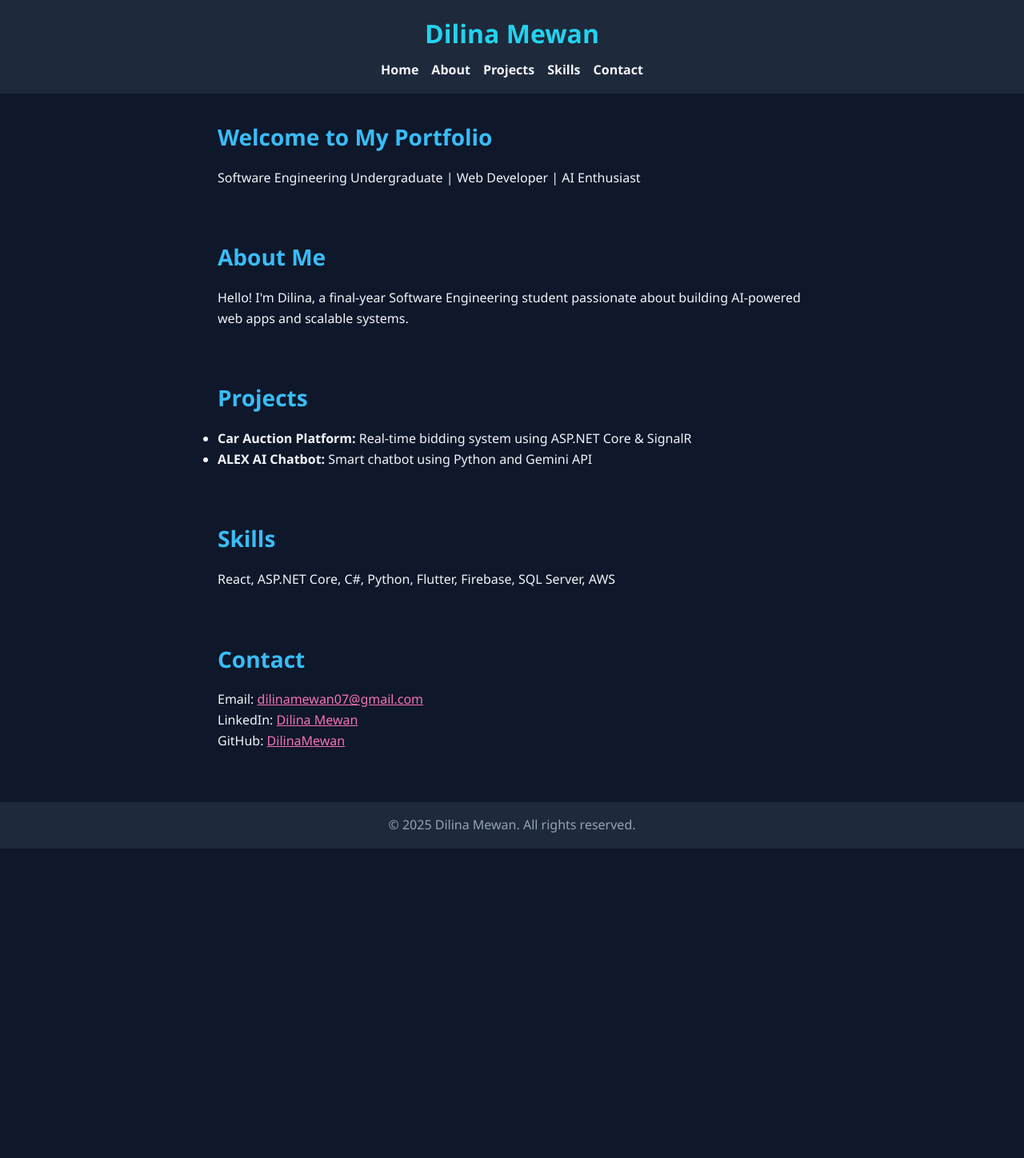
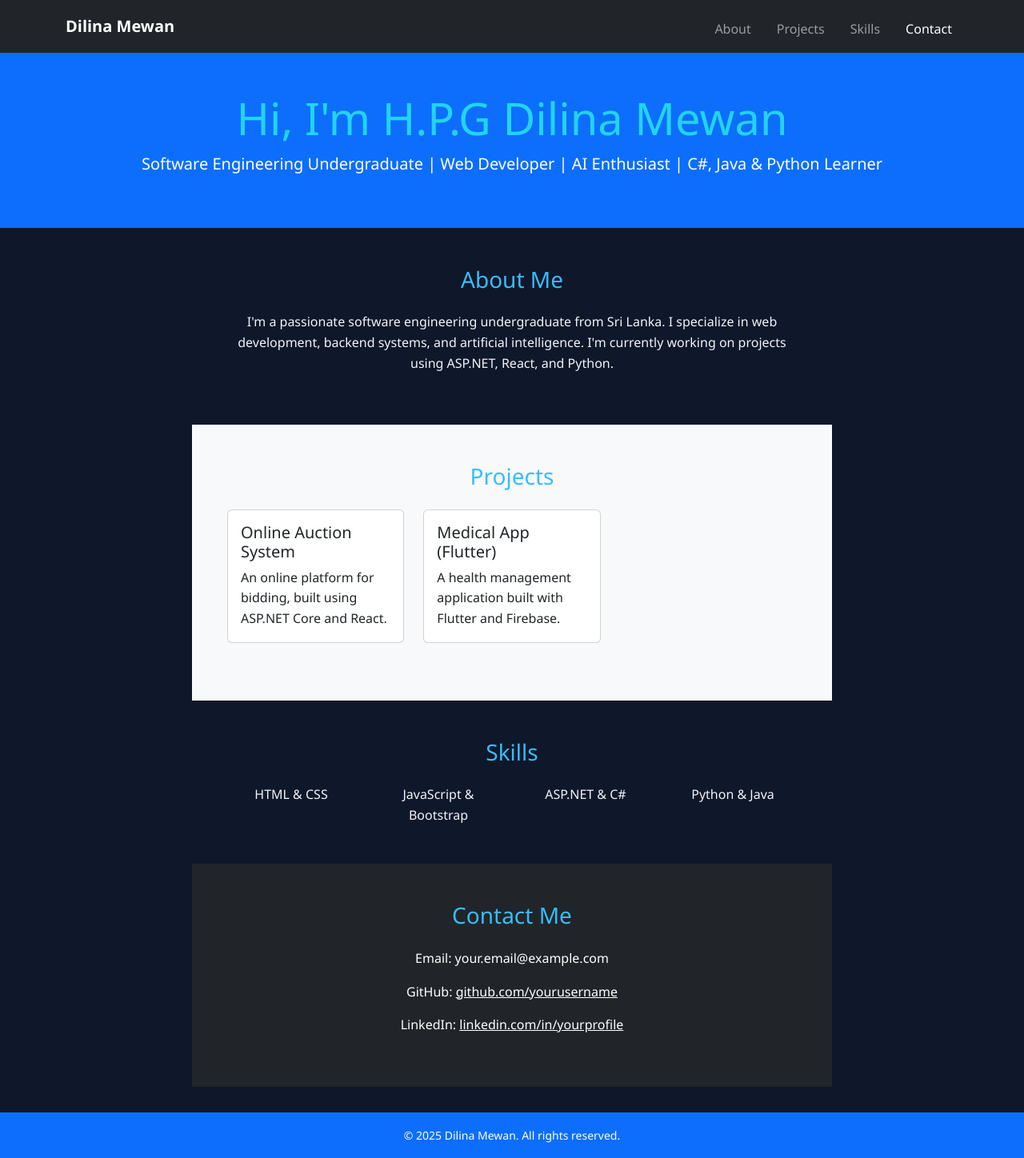
Before and after one commit to dilinamewan/dilinamewan, a plain HTML site: page index.html in a window 1280 px wide. Shown: the whole page at 80% size. Before the commit the page ends 1061 px from the top, so only its background shows below. Drawn offline with nearby package versions, Linux system fonts and the light colour scheme; files that its build step writes are made by us from their sources.

Commit message:
Update index.html

```diff
--- a/index.html
+++ b/index.html
@@ -2,58 +2,103 @@
 <html lang="en">
 <head>
   <meta charset="UTF-8" />
-  <meta name="viewport" content="width=device-width, initial-scale=1.0" />
-  <title>Dilina Mewan | Portfolio</title>
-  <link rel="stylesheet" href="style.css" />
+  <meta name="viewport" content="width=device-width, initial-scale=1.0"/>
+  <title>H.P.G Dilina Mewan | Portfolio</title>
+  <link href="https://cdn.jsdelivr.net/npm/bootstrap@5.3.3/dist/css/bootstrap.min.css" rel="stylesheet"/>
+  <link rel="stylesheet" href="css/style.css" />
 </head>
-<body>
-  <header>
-    <h1>Dilina Mewan</h1>
-    <nav>
-      <ul>
-        <li><a href="#home">Home</a></li>
-        <li><a href="#about">About</a></li>
-        <li><a href="#projects">Projects</a></li>
-        <li><a href="#skills">Skills</a></li>
-        <li><a href="#contact">Contact</a></li>
-      </ul>
-    </nav>
+<body data-bs-spy="scroll" data-bs-target="#navbar" data-bs-offset="70">
+
+  <!-- Navbar -->
+  <nav id="navbar" class="navbar navbar-expand-lg navbar-dark bg-dark sticky-top">
+    <div class="container">
+      <a class="navbar-brand" href="#">Dilina Mewan</a>
+      <button class="navbar-toggler" type="button" data-bs-toggle="collapse" data-bs-target="#navContent">
+        <span class="navbar-toggler-icon"></span>
+      </button>
+      <div class="collapse navbar-collapse" id="navContent">
+        <ul class="navbar-nav ms-auto">
+          <li class="nav-item"><a class="nav-link" href="#about">About</a></li>
+          <li class="nav-item"><a class="nav-link" href="#projects">Projects</a></li>
+          <li class="nav-item"><a class="nav-link" href="#skills">Skills</a></li>
+          <li class="nav-item"><a class="nav-link" href="#contact">Contact</a></li>
+        </ul>
+      </div>
+    </div>
+  </nav>
+
+  <!-- Hero Section -->
+  <header class="bg-primary text-white text-center py-5">
+    <div class="container">
+      <h1 class="display-4">Hi, I'm H.P.G Dilina Mewan</h1>
+      <p class="lead">Software Engineering Undergraduate | Web Developer | AI Enthusiast | C#, Java & Python Learner</p>
+    </div>
   </header>
 
-  <section id="home">
-    <h2>Welcome to My Portfolio</h2>
-    <p>Software Engineering Undergraduate | Web Developer | AI Enthusiast</p>
+  <!-- About Section -->
+  <section id="about" class="py-5">
+    <div class="container">
+      <h2 class="text-center mb-4">About Me</h2>
+      <p class="text-center">I'm a passionate software engineering undergraduate from Sri Lanka. I specialize in web development, backend systems, and artificial intelligence. I'm currently working on projects using ASP.NET, React, and Python.</p>
+    </div>
   </section>
 
-  <section id="about">
-    <h2>About Me</h2>
-    <p>Hello! I'm Dilina, a final-year Software Engineering student passionate about building AI-powered web apps and scalable systems.</p>
+  <!-- Projects -->
+  <section id="projects" class="bg-light py-5">
+    <div class="container">
+      <h2 class="text-center mb-4">Projects</h2>
+      <div class="row">
+        <div class="col-md-4">
+          <div class="card mb-4">
+            <div class="card-body">
+              <h5 class="card-title">Online Auction System</h5>
+              <p class="card-text">An online platform for bidding, built using ASP.NET Core and React.</p>
+            </div>
+          </div>
+        </div>
+        <div class="col-md-4">
+          <div class="card mb-4">
+            <div class="card-body">
+              <h5 class="card-title">Medical App (Flutter)</h5>
+              <p class="card-text">A health management application built with Flutter and Firebase.</p>
+            </div>
+          </div>
+        </div>
+        <!-- Add more project cards as needed -->
+      </div>
+    </div>
   </section>
 
-  <section id="projects">
-    <h2>Projects</h2>
-    <ul>
-      <li><strong>Car Auction Platform:</strong> Real-time bidding system using ASP.NET Core & SignalR</li>
-      <li><strong>ALEX AI Chatbot:</strong> Smart chatbot using Python and Gemini API</li>
-    </ul>
+  <!-- Skills -->
+  <section id="skills" class="py-5">
+    <div class="container">
+      <h2 class="text-center mb-4">Skills</h2>
+      <div class="row text-center">
+        <div class="col-md-3">HTML & CSS</div>
+        <div class="col-md-3">JavaScript & Bootstrap</div>
+        <div class="col-md-3">ASP.NET & C#</div>
+        <div class="col-md-3">Python & Java</div>
+      </div>
+    </div>
   </section>
 
-  <section id="skills">
-    <h2>Skills</h2>
-    <p>React, ASP.NET Core, C#, Python, Flutter, Firebase, SQL Server, AWS</p>
+  <!-- Contact -->
+  <section id="contact" class="bg-dark text-white py-5">
+    <div class="container">
+      <h2 class="text-center mb-4">Contact Me</h2>
+      <div class="text-center">
+        <p>Email: your.email@example.com</p>
+        <p>GitHub: <a href="https://github.com/yourusername" target="_blank" class="text-white">github.com/yourusername</a></p>
+        <p>LinkedIn: <a href="https://linkedin.com/in/yourprofile" target="_blank" class="text-white">linkedin.com/in/yourprofile</a></p>
+      </div>
+    </div>
   </section>
 
-  <section id="contact">
-    <h2>Contact</h2>
-    <p>Email: <a href="mailto:dilinamewan07@gmail.com">dilinamewan07@gmail.com</a></p>
-    <p>LinkedIn: <a href="https://linkedin.com/in/dilina-mewan-a9528a205" target="_blank" rel="noopener">Dilina Mewan</a></p>
-    <p>GitHub: <a href="https://github.com/DilinaMewan" target="_blank" rel="noopener">DilinaMewan</a></p>
-  </section>
-
-  <footer>
-    <p>© 2025 Dilina Mewan. All rights reserved.</p>
+  <footer class="bg-primary text-white text-center py-3">
+    <small>&copy; 2025 Dilina Mewan. All rights reserved.</small>
   </footer>
 
-  <script src="script.js"></script>
+  <script src="https://cdn.jsdelivr.net/npm/bootstrap@5.3.3/dist/js/bootstrap.bundle.min.js"></script>
+  <script src="js/script.js"></script>
 </body>
 </html>
```
